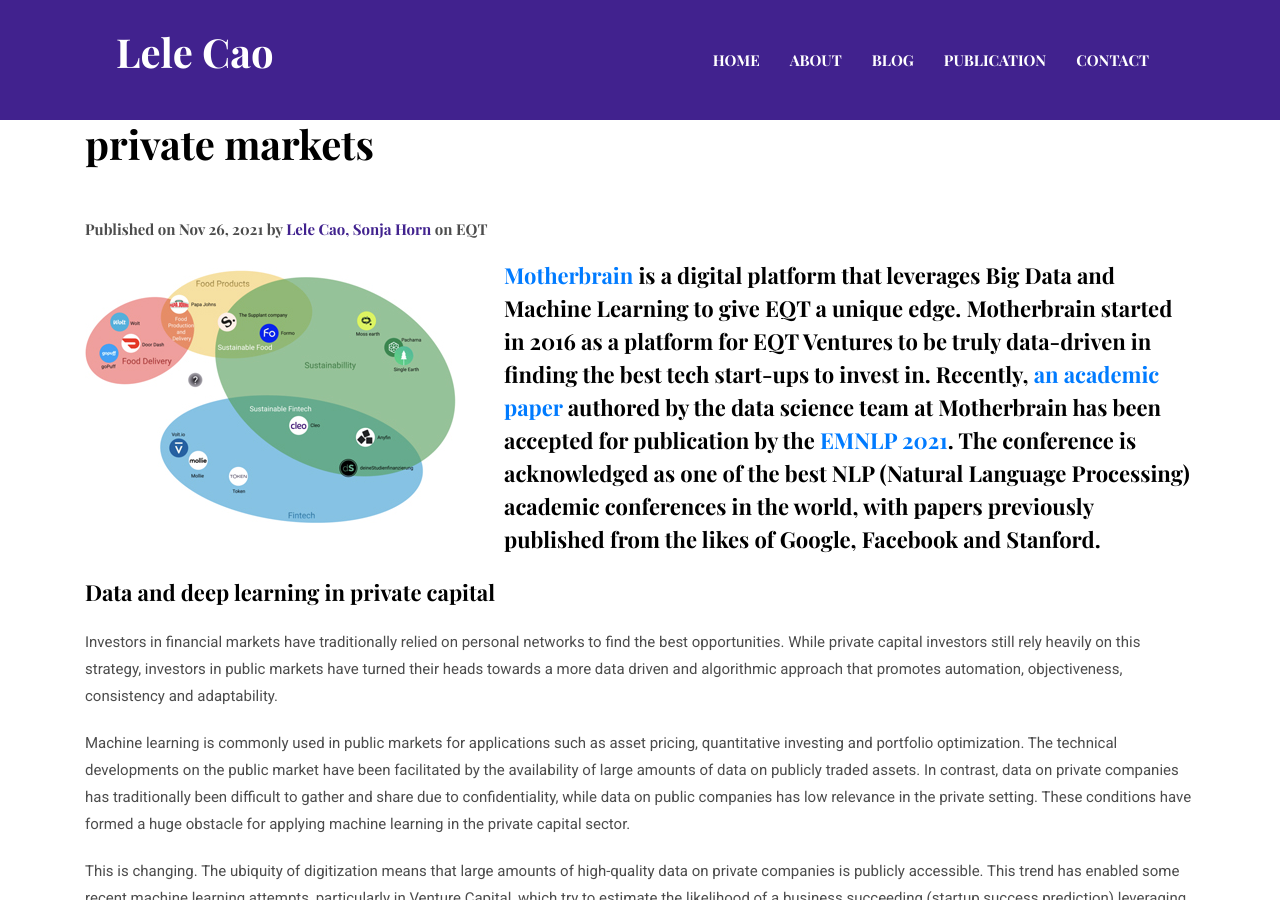
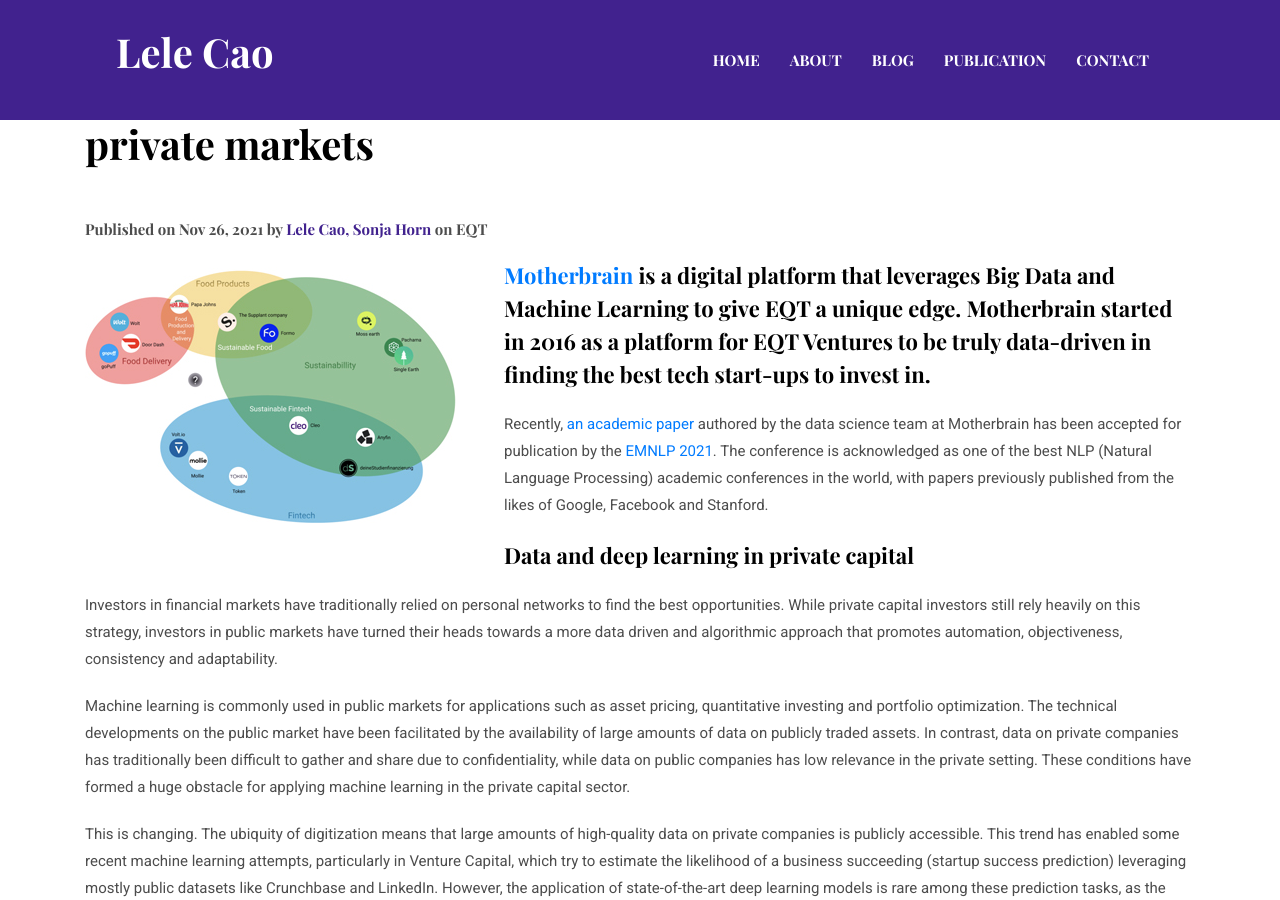
Before and after one commit to vishalbelsare/caolele.github.io, a Jekyll site: the page built from _posts/2021-11-26-introducing-pause.markdown, in a window 1280 px wide and 900 px high, scrolled down 512 px. Built offline with Jekyll 4.4.1, drawn with Linux system fonts in a browser that asks for light colours.

Commit message:
formatting blog 1

```diff
--- a/_posts/2021-11-26-introducing-pause.markdown
+++ b/_posts/2021-11-26-introducing-pause.markdown
@@ -7,7 +7,9 @@
 tags:   EQT
 ---
 
-**[Motherbrain](https://eqtgroup.com/motherbrain) is a digital platform that leverages Big Data and Machine Learning to give EQT a unique edge. Motherbrain started in 2016 as a platform for EQT Ventures to be truly data-driven in finding the best tech start-ups to invest in. Recently, [an academic paper](https://aclanthology.org/2021.emnlp-main.791/) authored by the data science team at Motherbrain has been accepted for publication by the [EMNLP 2021](https://2021.emnlp.org/). The conference is acknowledged as one of the best NLP (Natural Language Processing) academic conferences in the world, with papers previously published from the likes of Google, Facebook and Stanford.**
+**[Motherbrain](https://eqtgroup.com/motherbrain) is a digital platform that leverages Big Data and Machine Learning to give EQT a unique edge. Motherbrain started in 2016 as a platform for EQT Ventures to be truly data-driven in finding the best tech start-ups to invest in.**
+
+Recently, [an academic paper](https://aclanthology.org/2021.emnlp-main.791/) authored by the data science team at Motherbrain has been accepted for publication by the [EMNLP 2021](https://2021.emnlp.org/). The conference is acknowledged as one of the best NLP (Natural Language Processing) academic conferences in the world, with papers previously published from the likes of Google, Facebook and Stanford.
 
 **Data and deep learning in private capital**
 
```
